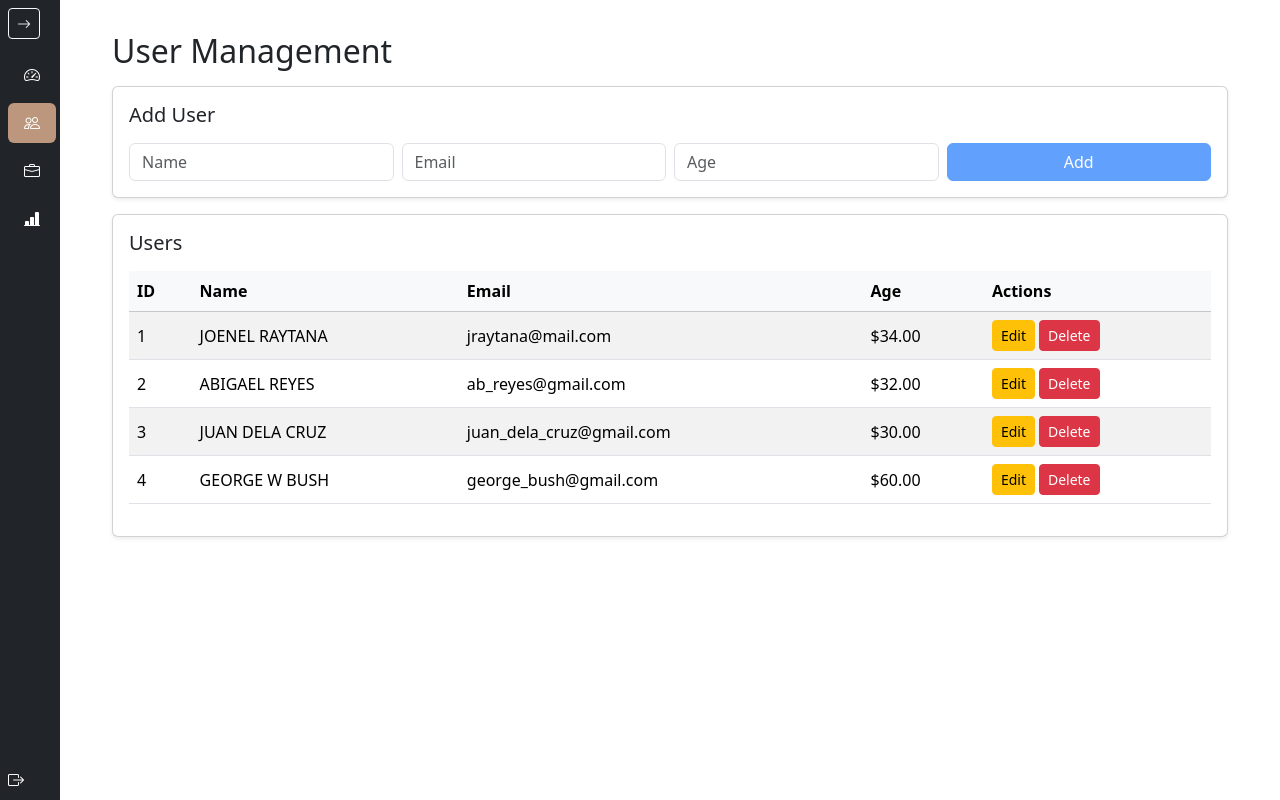
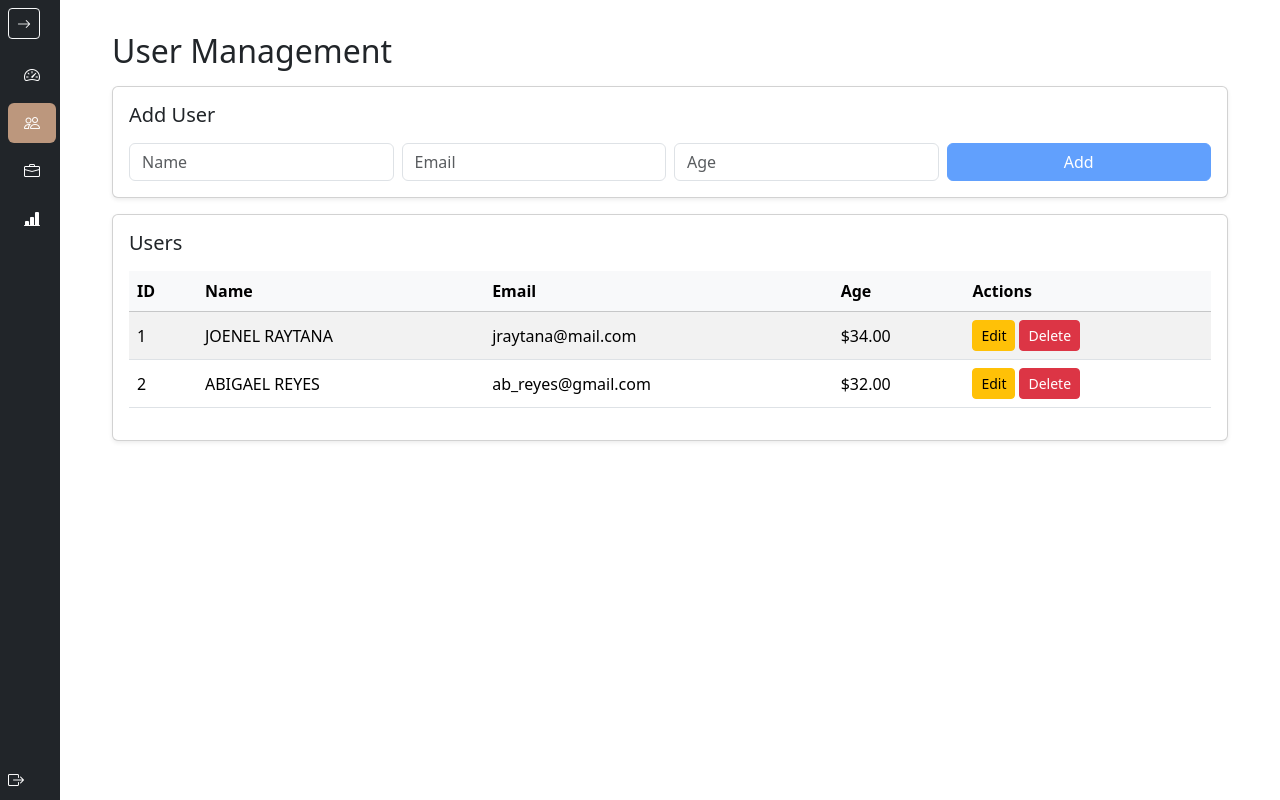
Before and after one commit to abigaelreyes924-ux/my-angular-project, an Angular app: page /admin/user in a window 1280 px wide. Built offline with nearby package versions, Linux system fonts and the light colour scheme.

Commit message:
[add] #MFP-19 hide inactive users

```diff
--- a/src/app/admin/user/user.component.html
+++ b/src/app/admin/user/user.component.html
@@ -63,7 +63,8 @@
                 </tr>
 
                 <!-- Display rows -->
-                <tr *ngFor="let user of users" [hidden]="editingUserId === user.id">
+                <ng-container *ngFor="let user of users">
+                <tr *ngIf="user.active" [hidden]="editingUserId === user.id">
                     <td>{{ user.id }}</td>
                     <td>{{ user.name | uppercase }}</td>
                     <td>{{ user.email }}</td>
@@ -73,6 +74,7 @@
                         <button class="btn btn-danger btn-sm" (click)="deleteUser(user.id)">Delete</button>
                     </td>
                 </tr>
+                 </ng-container>
             </tbody>
         </table>
     </div>
--- a/src/app/models/user.model.ts
+++ b/src/app/models/user.model.ts
@@ -3,4 +3,5 @@ export interface IUser {
   name: string;
   email: string;
   age: number;
+  active: boolean
 }
```
